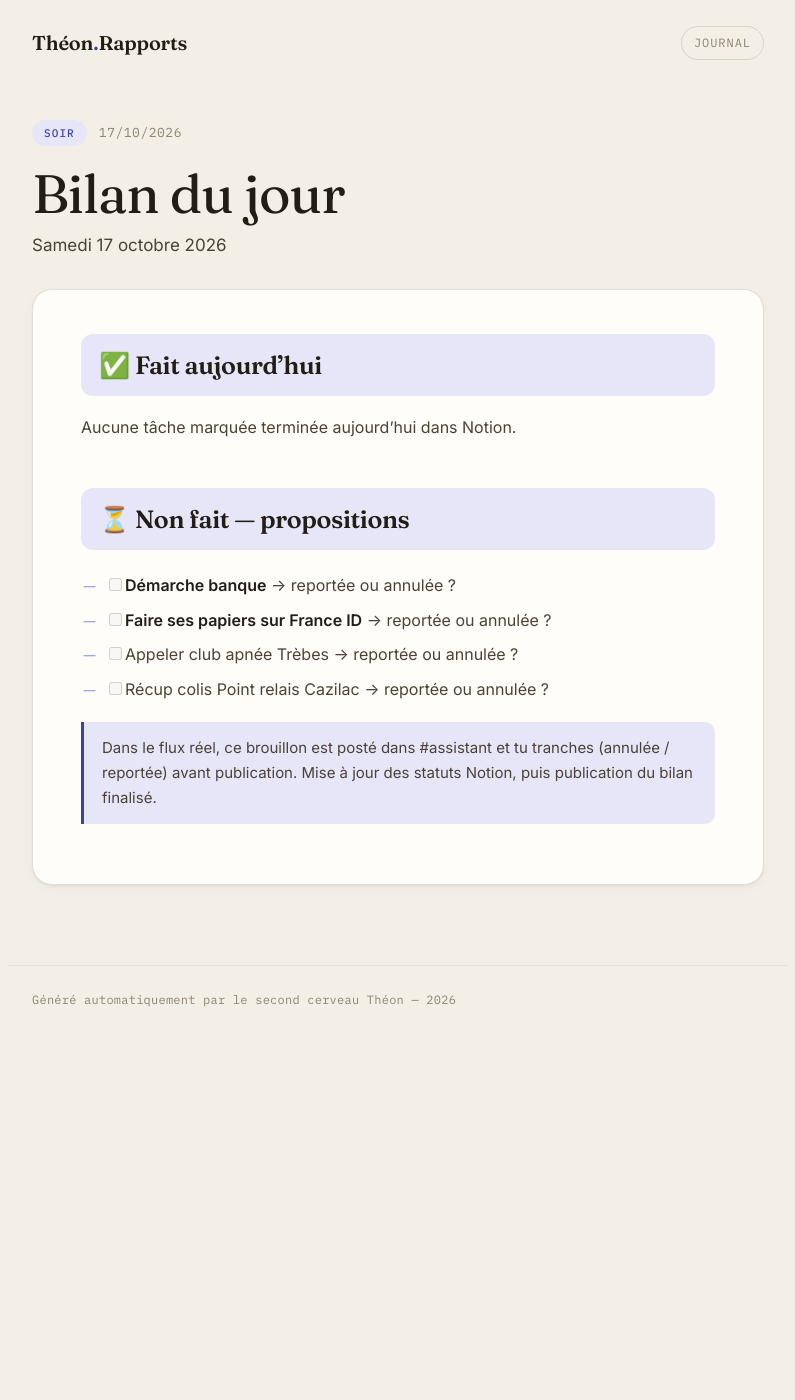
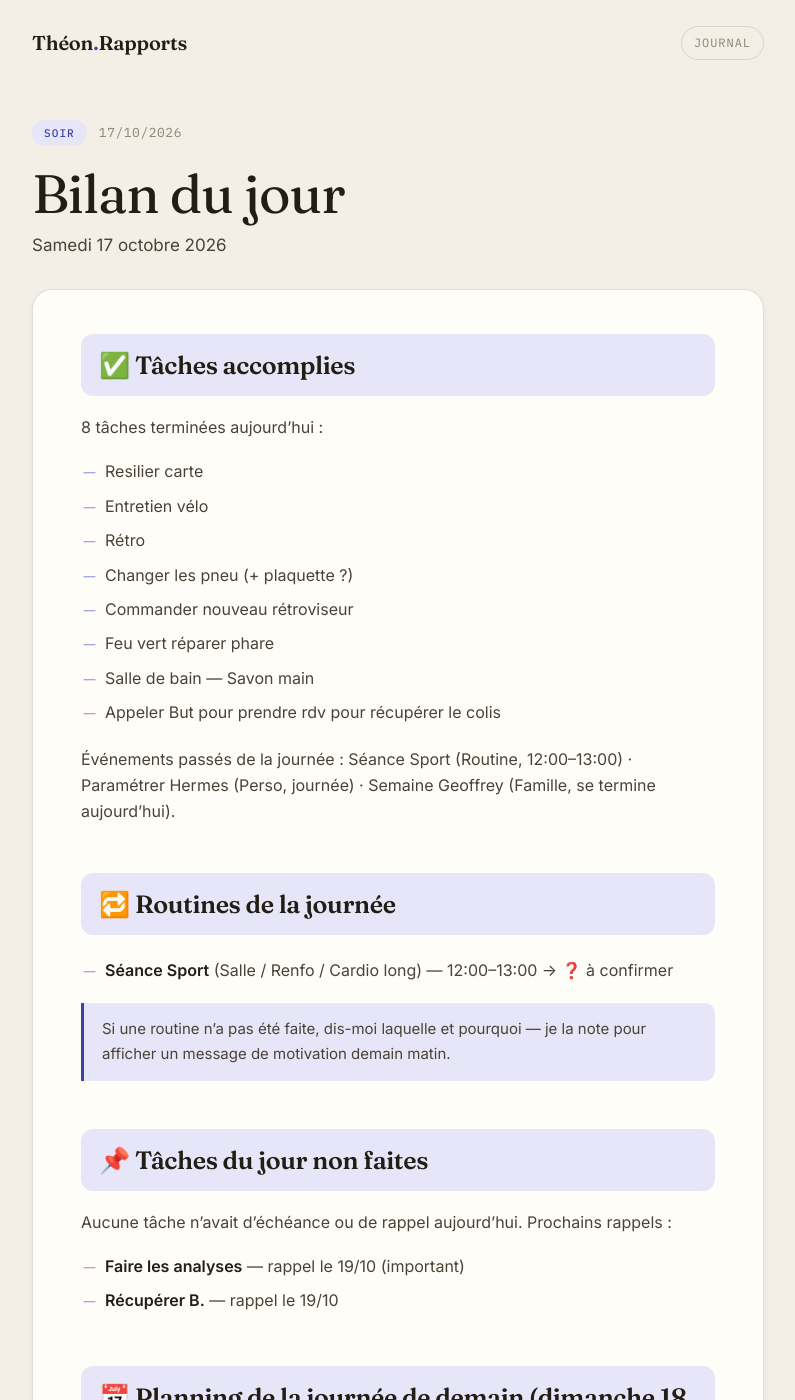
Before and after one commit to Geoffrey-Maillot/theon-rapports, a Jekyll site: the page built from _posts/2026-10-17-soir.md, in a window 1280 px wide and 1400 px high. Shown: the whole window, without its empty margins (242-1037 px from the left). Built offline with Jekyll 4.4.1, drawn with Linux system fonts in a browser that asks for light colours; some of the changed text lies outside the part shown.

Commit message:
Bilan du 2026-10-17

```diff
--- a/_posts/2026-10-17-soir.md
+++ b/_posts/2026-10-17-soir.md
@@ -1,19 +1,58 @@
 ---
 layout: rapport
-title: "Bilan du jour"
+title: Bilan du jour
 type: soir
-subtitle: "Samedi 17 octobre 2026"
+subtitle: Samedi 17 octobre 2026
 ---
 
-## ✅ Fait aujourd'hui
+## ✅ Tâches accomplies
 
-Aucune tâche marquée terminée aujourd'hui dans Notion.
+8 tâches terminées aujourd'hui :
 
-## ⏳ Non fait — propositions
+- Resilier carte
+- Entretien vélo
+- Rétro
+- Changer les pneu (+ plaquette ?)
+- Commander nouveau rétroviseur
+- Feu vert réparer phare
+- Salle de bain — Savon main
+- Appeler But pour prendre rdv pour récupérer le colis
 
-- [ ] **Démarche banque** → reportée ou annulée ?
-- [ ] **Faire ses papiers sur France ID** → reportée ou annulée ?
-- [ ] Appeler club apnée Trèbes → reportée ou annulée ?
-- [ ] Récup colis Point relais Cazilac → reportée ou annulée ?
+Événements passés de la journée : Séance Sport (Routine, 12:00–13:00) · Paramétrer Hermes (Perso, journée) · Semaine Geoffrey (Famille, se termine aujourd'hui).
 
-> Dans le flux réel, ce brouillon est posté dans #assistant et tu tranches (annulée / reportée) avant publication. Mise à jour des statuts Notion, puis publication du bilan finalisé.
+## 🔁 Routines de la journée
+
+- **Séance Sport** (Salle / Renfo / Cardio long) — 12:00–13:00 → ❓ à confirmer
+
+> Si une routine n'a pas été faite, dis-moi laquelle et pourquoi — je la note pour afficher un message de motivation demain matin.
+
+## 📌 Tâches du jour non faites
+
+Aucune tâche n'avait d'échéance ou de rappel aujourd'hui. Prochains rappels :
+
+- **Faire les analyses** — rappel le 19/10 (important)
+- **Récupérer B.** — rappel le 19/10
+
+## 📅 Planning de la journée de demain (dimanche 18 octobre)
+
+- Repas mr Pardo (Estelle) — 12:00–13:00
+- Paramétrer Hermes (Perso) — journée
+- Apnée — Table CO2 (Routine) — journée
+- @Skincare — Skincare + gomage + masque (Routine) — journée
+- Séance Sport (Salle / Renfo / Cardio long) — 12:00–13:00
+- 📍 En cours : **Semaine Estelle** (16–24 oct)
+
+## 🔍 Vérification échéances → agenda
+
+Aucune tâche n'a d'échéance enregistrée actuellement — rien à reporter dans le calendrier.
+
+## 📝 Notes à trier
+
+Pour chaque note, indique : **tâche** / **sous-tâche** (de quelle tâche ?) / **objectif** / **objectif + tâche** / **rien**.
+
+1. **Rando** — gourdes, nettoyer vitre auto, petit déj, gâteau, fruit sec
+2. **Course** — WD40, eau, sandwich, fromage blanc, céréales, vieille paire de basket, liquide vitre, pain de glace, crème solaire
+3. **A faire** — Brico (cerflex, vitre à tailler 23,5×17,5, pochette plastique), Centrakor (petites fausses plantes), Boulanger (adaptateur DP/HDMI)
+4. **Activité** — paddle lac de la Cavayère, spa privé Narbonne, randonnée lac d'Happy, bronzage Gruissan, cinéma, salle de bloc…
+5. **Habit flow** — checklist entièrement cochée ✅ (à archiver ?)
+6. **Rando nuit matos manquant** — eau, bonbon, poudre isostar, piquets de tente, coupe-vent, marteau, série Netflix… (t-shirt mérinos déjà ✓)
```
